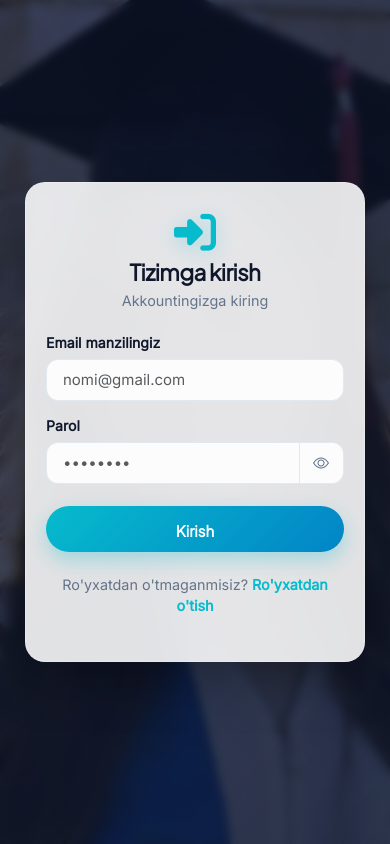
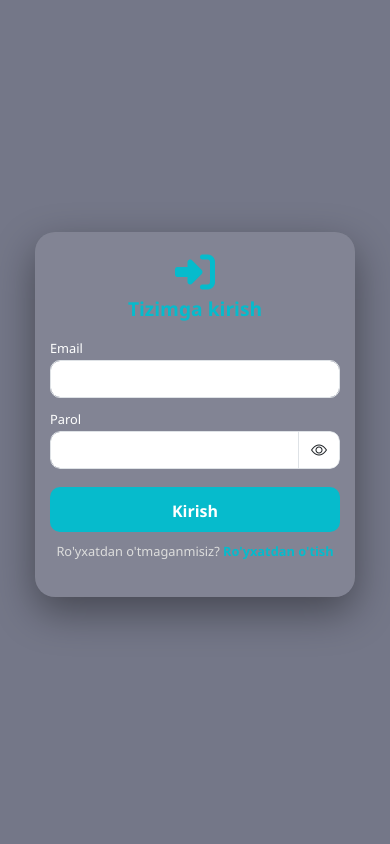
Before and after one commit to jcodetab/online_test_platform, a Django app: template templates/registration/login.html in a window 390 px wide. Run offline with Django 5.2, Linux system fonts and the light colour scheme; the template is opened without the code that fills it, so the values that code supplies are empty.

Commit message:
login.html orqa foni linear-gradient rangi yangilandi

```diff
--- a/templates/registration/home.html
+++ b/templates/registration/home.html
@@ -226,7 +226,7 @@
 
         .brand-gradient-text {
             background: linear-gradient(135deg, var(--brand-primary) 30%, #22D3EE 100%);
-            -webkit-background-clip: text;
+            /* -webkit-background-clip: text; */
             -webkit-text-fill-color: transparent;
         }
 
--- a/templates/registration/login.html
+++ b/templates/registration/login.html
@@ -1,15 +1,10 @@
 {% load static %}
 <!DOCTYPE html>
-<html lang="uz" data-bs-theme="light">
+<html lang="uz">
 <head>
   <meta charset="UTF-8" />
   <meta name="viewport" content="width=device-width, initial-scale=1" />
-  <title>Tizimga kirish — Test Bor Baza</title>
-
-  <!-- Google Fonts -->
-  <link rel="preconnect" href="https://fonts.googleapis.com">
-  <link rel="preconnect" href="https://fonts.gstatic.com" crossorigin>
-  <link href="https://fonts.googleapis.com/css2?family=Plus+Jakarta+Sans:wght=500;600;700;800&family=Inter:wght=300;400;500;600;700&display=swap" rel="stylesheet">
+  <title>Tizimga kirish</title>
 
   <!-- Bootstrap CSS -->
   <link href="https://cdn.jsdelivr.net/npm/bootstrap@5.3.0/dist/css/bootstrap.min.css" rel="stylesheet" />
@@ -19,228 +14,188 @@
   <link href="https://cdnjs.cloudflare.com/ajax/libs/font-awesome/6.4.0/css/all.min.css" rel="stylesheet"/>
 
   <style>
-    :root {
-      --bg-light-core: #F8FAFC;
-      --brand-primary: #06BBCC;
-      --brand-hover: #0284C7;
-      --text-main: #0F172A;
-      --text-muted: #64748B;
-      --border-clean: rgba(255, 255, 255, 0.25);
-    }
-
     body {
       min-height: 100vh;
       margin: 0;
-      font-family: 'Inter', sans-serif;
+      font-family: 'Segoe UI', sans-serif;
       display: flex;
-      align-items: center;
+      align-items: flex-start;
       justify-content: center;
-      background-color: var(--bg-light-core);
-      color: var(--text-main);
-      position: relative;
-      overflow-x: hidden;
-      padding: 20px;
+      padding-top: 80px;
     }
 
-    /* Orqa fon rasmi va dinamik nur */
+    /* Orqa fon rasmi */
     .bg-container {
-      background: url("{% static 'img/carousel-2.jpg' %}") center/cover no-repeat;
-      position: fixed;
+      background: linear-gradient(135deg, var(--brand-primary) 30%, #22D3EE 100%);
+      position: absolute;
       top: 0; left: 0;
-      width: 100vw; height: 100vh;
+      width: 100%; height: 100%;
       z-index: -2;
     }
 
+    /* To‘q overlay */
     .bg-overlay {
-      position: fixed;
+      position: absolute;
       top: 0; left: 0;
-      width: 100vw; height: 100vh;
-      background: linear-gradient(135deg, rgba(11, 19, 41, 0.75) 0%, rgba(15, 23, 42, 0.85) 100%);
+      width: 100%; height: 100%;
+      background: rgba(24, 29, 56, 0.6);
       z-index: -1;
-      backdrop-filter: blur(4px);
     }
 
-    /* Login kartochka - Premium Glassmorphic style */
+    /* Login kartochka */
     .login-card {
-      background: rgba(255, 255, 255, 0.82);
-      border: 1px solid var(--border-clean);
-      border-radius: 24px;
-      padding: 42px 36px;
+      background: rgba(255, 255, 255, 0.3); /* shaffofroq */
+      border-radius: 16px;
+      padding: 40px 35px;
       width: 100%;
       max-width: 420px;
-      box-shadow: 0 20px 50px rgba(0, 0, 0, 0.25);
-      animation: fadeInUp .6s cubic-bezier(0.16, 1, 0.3, 1);
-      backdrop-filter: blur(20px);
-      -webkit-backdrop-filter: blur(20px);
+      box-shadow: 0 8px 25px rgba(0,0,0,0.25);
+      animation: fadeInUp .6s ease;
+      backdrop-filter: blur(10px); /* kuchliroq shisha effekt */
     }
 
     .login-header {
       text-align: center;
-      margin-bottom: 28px;
+      margin-bottom: 25px;
     }
 
     .login-header i {
-      font-size: 52px;
-      color: var(--brand-primary);
-      margin-bottom: 12px;
-      display: inline-block;
-      filter: drop-shadow(0 4px 10px rgba(6, 187, 204, 0.3));
+      font-size: 70px;
+      color: #06BBCC;
+      margin-bottom: 8px;
     }
 
     .login-header h3 {
-      font-family: 'Plus Jakarta Sans', sans-serif;
-      font-weight: 800;
-      color: var(--text-main);
-      font-size: 1.75rem;
-      letter-spacing: -0.5px;
+      font-weight: 700;
+      color: #06BBCC;
       margin-bottom: 4px;
     }
 
-    .login-header p {
-      font-size: 0.9rem;
-      color: var(--text-muted);
-      margin: 0;
-    }
-
-    .form-label {
-      font-weight: 600;
-      font-size: 0.88rem;
-      color: var(--text-main);
-      margin-bottom: 6px;
-    }
-
     .form-control {
-      border-radius: 12px;
-      padding: 12px 16px;
-      font-size: 0.95rem;
-      border: 1.5px solid #E2E8F0;
-      background: rgba(255, 255, 255, 0.9);
-      transition: all 0.25s ease;
-    }
-
-    .form-control:focus {
-      border-color: var(--brand-primary);
-      box-shadow: 0 0 0 4px rgba(6, 187, 204, 0.15);
-      background: #FFFFFF;
-    }
-
-    .input-group {
-      border-radius: 12px;
-      overflow: hidden;
-    }
-
-    .input-group .form-control {
-      border-top-right-radius: 0 !important;
-      border-bottom-right-radius: 0 !important;
+      border-radius: 10px;
+      padding: 12px 15px;
+      font-size: 1rem;
     }
 
     .input-group-text {
-      background: rgba(255, 255, 255, 0.9);
-      border: 1.5px solid #E2E8F0;
-      border-left: none;
-      border-top-right-radius: 12px !important;
-      border-bottom-right-radius: 12px !important;
+      background: #fff;
+      border-radius: 0 10px 10px 0;
       cursor: pointer;
-      color: var(--text-muted);
-      padding-left: 14px;
-      padding-right: 14px;
-      transition: all 0.25s ease;
-    }
-
-    .input-group-text:hover {
-      color: var(--brand-primary);
-      background: #FFFFFF;
     }
 
     .btn-login {
-      background: linear-gradient(135deg, #06BBCC 0%, #0284C7 100%);
+      background: #06BBCC;
       border: none;
-      border-radius: 50px;
-      padding: 14px;
-      font-family: 'Plus Jakarta Sans', sans-serif;
-      font-weight: 700;
-      font-size: 1rem;
+      border-radius: 10px;
+      padding: 12px;
+      font-weight: 600;
+      font-size: 1.05rem;
       color: #fff;
-      box-shadow: 0 8px 20px rgba(6, 187, 204, 0.3);
-      transition: all .3s cubic-bezier(0.16, 1, 0.3, 1);
-      margin-top: 10px;
+      transition: all .3s;
     }
 
     .btn-login:hover {
-      transform: translateY(-2px);
-      box-shadow: 0 12px 25px rgba(6, 187, 204, 0.45);
-      filter: brightness(1.05);
-      color: #fff;
+      background: #048c99;
     }
 
     .footer-text {
       text-align: center;
-      margin-top: 22px;
+      margin-top: 15px;
       font-size: 0.9rem;
-      color: var(--text-muted);
+      color: #222;
     }
 
     .footer-text a {
-      color: var(--brand-primary);
-      font-weight: 700;
+      color: #06BBCC;
+      font-weight: 600;
       text-decoration: none;
-      transition: color 0.2s ease;
     }
 
     .footer-text a:hover {
-      color: var(--brand-hover);
       text-decoration: underline;
     }
 
     @keyframes fadeInUp {
-      from { opacity: 0; transform: translateY(30px); }
+      from { opacity: 0; transform: translateY(40px); }
       to   { opacity: 1; transform: translateY(0); }
     }
 
-    /* ===== MOBILE ADAPTIVE STYLE ===== */
+    /* ===== MAXIMUM COMPACT & CENTERED MOBILE STYLE ===== */
 @media (max-width: 480px) {
     body {
+        /* Ekran balandligini 100% egallash va markazlash */
+        display: flex !important;
+        align-items: center !important;
+        justify-content: center !important;
         padding: 15px !important;
+        height: 100vh !important; /* Ekran balandligi bilan qotirish */
+        padding-top: 0 !important; /* 80px bo'shliqni o'chiramiz */
+        overflow: hidden !important; /* Ortiqcha siljishni yo'qotadi */
     }
 
     .login-card {
-        padding: 28px 20px !important;
+        padding: 20px 15px !important; /* Ichki masofa yanada ixcham */
+        margin: 0 auto !important;
         border-radius: 20px !important;
-        max-width: 340px !important;
-        background: rgba(255, 255, 255, 0.88) !important;
+        width: 100% !important;
+        max-width: 320px !important; /* Ramka eni kichraytirildi */
+        box-shadow: 0 15px 40px rgba(0,0,0,0.4) !important;
+
+        /* Shaffoflik va Rasm ko'rinishi */
+        background: rgba(255, 255, 255, 0.1) !important;
+        backdrop-filter: blur(4px) !important; /* Blur kamaytirildi, rasm tiniqroq */
     }
 
     .login-header {
-        margin-bottom: 18px !important;
+        margin-bottom: 15px !important;
     }
 
     .login-header i {
-        font-size: 42px !important;
-        margin-bottom: 6px !important;
+        font-size: 40px !important; /* Ikonka kichikroq */
+        margin-bottom: 5px !important;
     }
 
     .login-header h3 {
-        font-size: 1.4rem !important;
+        font-size: 1.2rem !important; /* Sarlavha ixcham */
     }
 
     .mb-3 {
-        margin-bottom: 12px !important;
+        margin-bottom: 8px !important; /* Inputlar orasidagi masofani qisqartirish */
+    }
+
+    .form-label {
+        font-size: 0.8rem !important;
+        margin-bottom: 2px !important;
+        color: #fff !important;
     }
 
     .form-control {
-        height: 42px !important;
-        font-size: 15px !important;
+        height: 38px !important; /* Input balandligi ixcham */
+        font-size: 16px !important; /* iPhone'da zoom qilmasligi uchun */
+        padding: 5px 12px !important;
     }
 
     .btn-login {
-        height: 46px !important;
-        font-size: 0.95rem !important;
+        height: 45px !important;
+        font-size: 1rem !important;
+        margin-top: 10px !important;
+    }
+
+    .footer-text {
+        margin-top: 10px !important;
+        font-size: 0.8rem !important;
+        color: #ddd !important;
+    }
+
+    /* Parol va Ko'z ikonasi yaxlitligi */
+    .input-group {
+        border-radius: 10px !important;
+        overflow: hidden !important;
     }
 }
   </style>
 </head>
 <body>
-
   <!-- Orqa fon va overlay -->
   <div class="bg-container"></div>
   <div class="bg-overlay"></div>
@@ -250,19 +205,18 @@
     <div class="login-header">
       <i class="fa-solid fa-right-to-bracket"></i>
       <h3>Tizimga kirish</h3>
-      <p>Akkountingizga kiring</p>
     </div>
 
     <form id="loginForm">
       <div class="mb-3">
-        <label for="id_email" class="form-label">Email manzilingiz</label>
-        <input type="email" id="id_email" class="form-control" placeholder="nomi@gmail.com" required>
+        <label for="id_email" class="form-label">Email</label>
+        <input type="email" id="id_email" class="form-control" required>
       </div>
 
       <div class="mb-3">
         <label for="id_password" class="form-label">Parol</label>
         <div class="input-group">
-          <input type="password" id="id_password" class="form-control" placeholder="••••••••" required>
+          <input type="password" id="id_password" class="form-control" required>
           <span class="input-group-text" id="togglePassword">
             <i class="bi bi-eye"></i>
           </span>
@@ -277,7 +231,7 @@
     </p>
   </div>
 
-  <!-- JS LOYIHA MANTIQI -->
+  <!-- JS -->
 <script>
 document.getElementById('loginForm').addEventListener('submit', async function(e) {
     e.preventDefault(); // Djangoning standart form submitini to'xtatamiz
@@ -306,9 +260,12 @@
             console.log("Token saqlandi:", data.token);
 
             // 3. Redirect mantiqi
+            // window.location.origin ngrok manzilini to'liq oladi (masalan: https://xxx.ngrok-free.dev)
             const targetUrl = window.location.origin + "/dashboard/";
 
+            // Mobil brauzerlarda localStorage yozilishiga ulgurishi uchun biroz ko'proq kutamiz
             setTimeout(() => {
+                // .replace() ishlatish yaxshi, chunki "Back" tugmasi bosilganda login sahifasiga qaytib qolmaydi
                 window.location.replace(targetUrl);
             }, 300);
 
@@ -323,7 +280,7 @@
     }
 });
 
-  // Parolni ko‘rsatish/yashirish
+// 🔒 Parolni ko‘rsatish/yashirish
 document.getElementById("togglePassword").addEventListener("click", function() {
     const passInput = document.getElementById("id_password");
     const type = passInput.getAttribute("type") === "password" ? "text" : "password";
@@ -332,6 +289,7 @@
         ? '<i class="bi bi-eye"></i>'
         : '<i class="bi bi-eye-slash"></i>';
 });
+
 </script>
 
   <script src="https://cdn.jsdelivr.net/npm/bootstrap@5.3.0/dist/js/bootstrap.bundle.min.js"></script>
```
Lines whose indentation alone changed are shown as unchanged.
